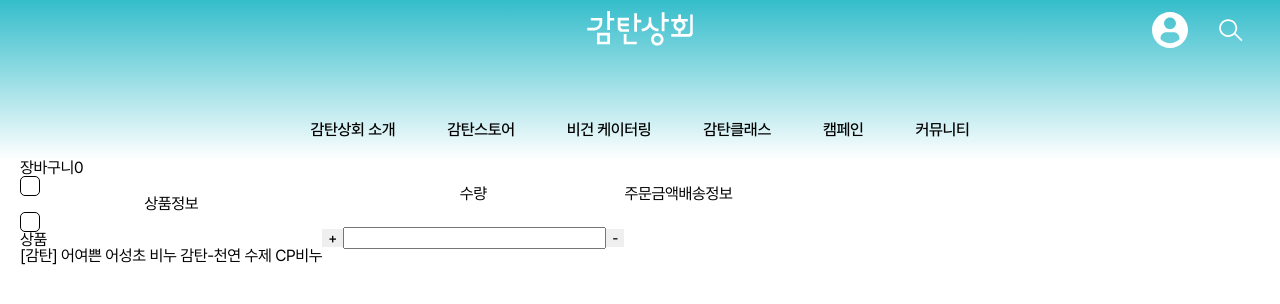
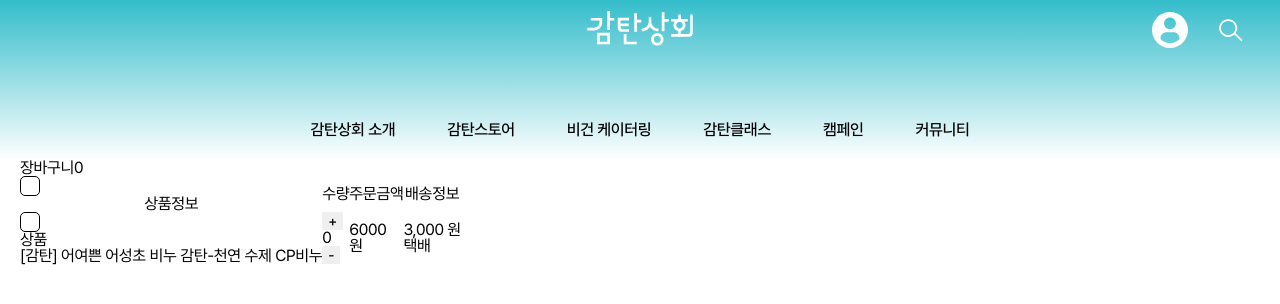
Before and after one commit to mmin0-0/dyson_shop, a React (Create React App) app in the folder shop_page/: page /cart in a window 1280 px wide. Shown: the top 304 px of the page. Built offline with nearby package versions, Linux system fonts and the light colour scheme.

Commit message:
Update Cart.jsx

```diff
--- a/shop_page/src/components/Cart.jsx
+++ b/shop_page/src/components/Cart.jsx
@@ -47,9 +47,20 @@
                   </div>
                 </td>
                 <td>
-                  <button type="button" className="increase">+</button>
-                  <input />
-                  <button type="button" className="decrease">-</button>
+                  <div className="count-wrap">
+                    <button type="button" className="increase">+</button>
+                    <p className="count-num">0</p>
+                    <button type="button" className="decrease">-</button>
+                  </div>
+                </td>
+                <td>
+                  <div className="price">
+                    <p className="txt-bold">6000</p>원
+                  </div>
+                </td>
+                <td>
+                  <p className="txt-bold">3,000 원</p>
+                  <span>택배</span>
                 </td>
               </tr>
             </tbody>
```
